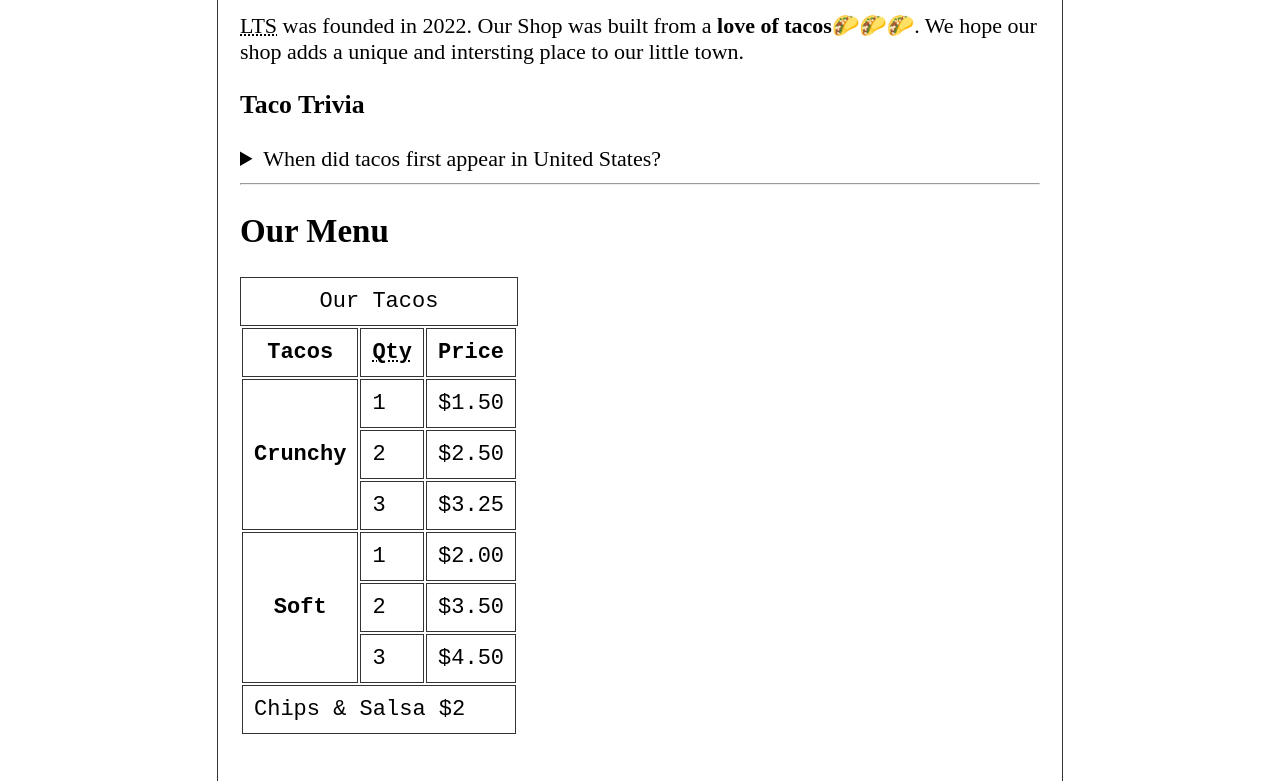
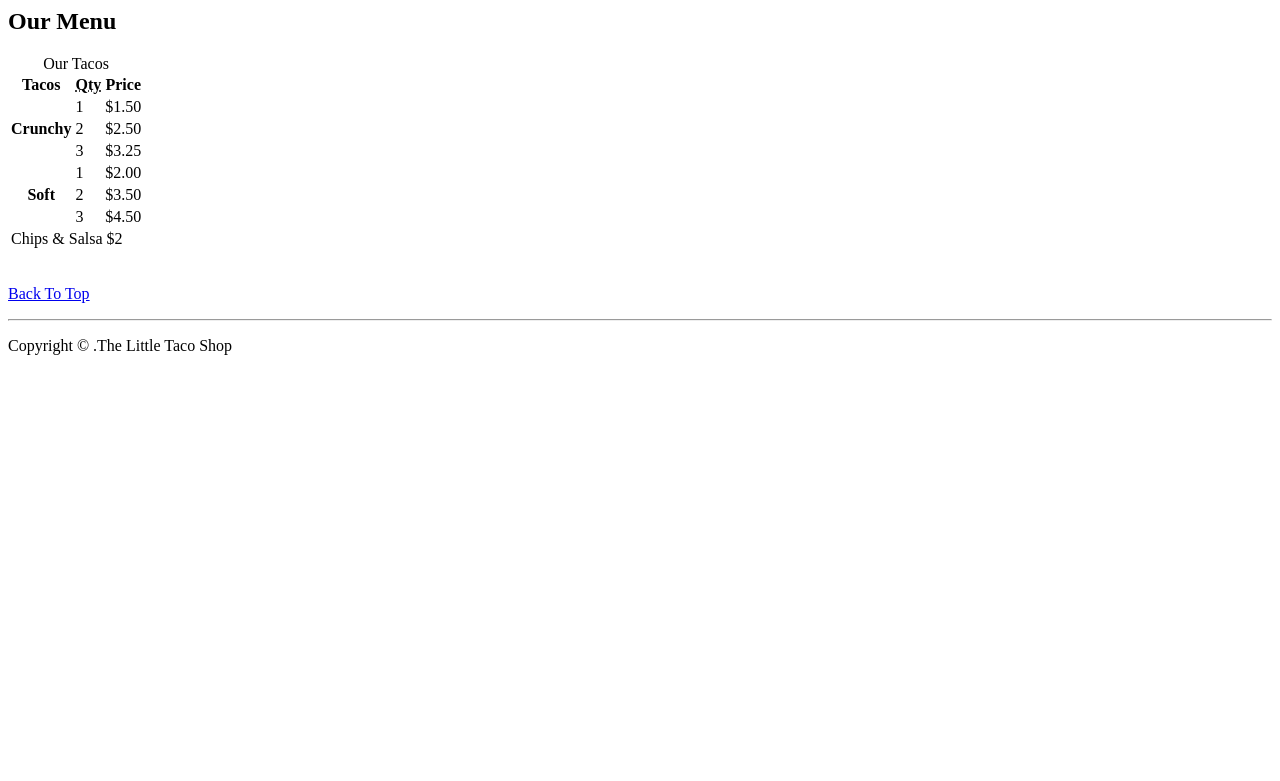
Before and after one commit to sonipriyansh597-cmd/Taco-, a plain HTML site: page Taco_shop/index.html in a window 1280 px wide. Shown: the part 660-1441 px from the top of the page. After the commit the page ends 1031 px from the top, so only its background shows below. Drawn offline with Linux system fonts and the light colour scheme; files whose address does not match are found by name.

Commit message:
Update index.html

```diff
--- a/Taco_shop/index.html
+++ b/Taco_shop/index.html
@@ -5,27 +5,6 @@
     <meta name="author" content="Dave Gray">
     <meta name="description" content="The Official Website for The Little Taco Shop">
     <title>The Little Taco Shop</title>
-    <style>
-        html {
-    font-size: 22px;
-}
-
-body {
-    min-height: 100vh;
-    max-width: 800px;
-    margin: 0 auto;
-    padding: 1rem;
-    border-left: 1px solid #333;
-    border-right: 1px solid #333;
-}
-
-th, td, caption {
-    border: 1px solid #333;
-    font-family: 'Courier New', Courier, monospace;
-    border-collapse: separate;
-    padding: 0.5rem;
-}
-    </style>
 </head>
 <body>
     <header>
```
